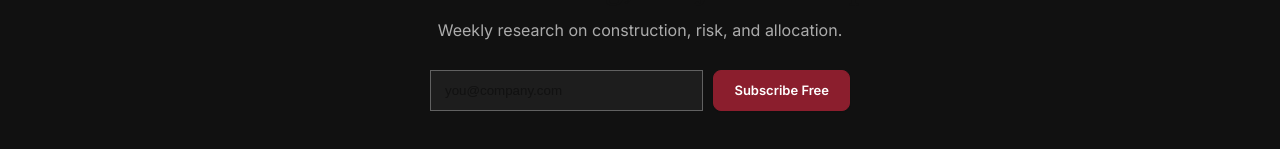
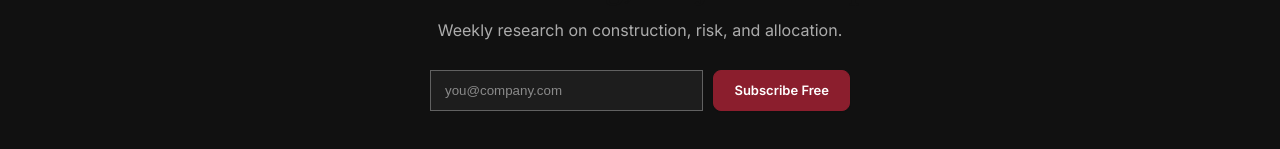
Before and after one commit to annuurrrag-bot/theledgerbrief2, a Next.js app in the folder ledgerbrief-next/: page /portfolio in a window 1280 px wide. Shown: the part 2587-2736 px from the top of the page. Built offline with nearby package versions, Linux system fonts and the light colour scheme; no server answers.

Commit message:
Refactor email input styles for better visibility

```diff
--- a/ledgerbrief-next/app/globals.css
+++ b/ledgerbrief-next/app/globals.css
@@ -854,25 +854,35 @@
     display: none !important;
   }
 }
-/* FIX EMAIL INPUT TEXT */
+/* ============ EMAIL INPUT COLORS ============ */
+
+/* Light-background email inputs */
 input[type="email"] {
-  color: #111111 !important;
-  -webkit-text-fill-color: #111111 !important;
+  color: #111111;
+  -webkit-text-fill-color: #111111;
   caret-color: #111111;
 }
 
 input[type="email"]::placeholder {
-  color: #777777 !important;
+  color: #777777;
+  -webkit-text-fill-color: #777777;
   opacity: 1;
 }
 
-input[type="email"]:-webkit-autofill,
-input[type="email"]:-webkit-autofill:hover,
-input[type="email"]:-webkit-autofill:focus {
-  -webkit-text-fill-color: #111111 !important;
-  caret-color: #111111;
+/* Dark CTA email input */
+.inline-cta input[type="email"] {
+  color: #ffffff !important;
+  -webkit-text-fill-color: #ffffff !important;
+  caret-color: #ffffff !important;
 }
-/* FOOTER EMAIL INPUT FIX */
+
+.inline-cta input[type="email"]::placeholder {
+  color: #8a8a8a !important;
+  -webkit-text-fill-color: #8a8a8a !important;
+  opacity: 1;
+}
+
+/* Footer email input */
 .footer-signup input[type="email"] {
   color: #ffffff !important;
   -webkit-text-fill-color: #ffffff !important;
@@ -885,6 +895,18 @@ input[type="email"]:-webkit-autofill:focus {
   opacity: 1;
 }
 
+/* Autofill on light backgrounds */
+input[type="email"]:-webkit-autofill,
+input[type="email"]:-webkit-autofill:hover,
+input[type="email"]:-webkit-autofill:focus {
+  -webkit-text-fill-color: #111111;
+  caret-color: #111111;
+}
+
+/* Autofill on dark backgrounds */
+.inline-cta input[type="email"]:-webkit-autofill,
+.inline-cta input[type="email"]:-webkit-autofill:hover,
+.inline-cta input[type="email"]:-webkit-autofill:focus,
 .footer-signup input[type="email"]:-webkit-autofill,
 .footer-signup input[type="email"]:-webkit-autofill:hover,
 .footer-signup input[type="email"]:-webkit-autofill:focus {
```
